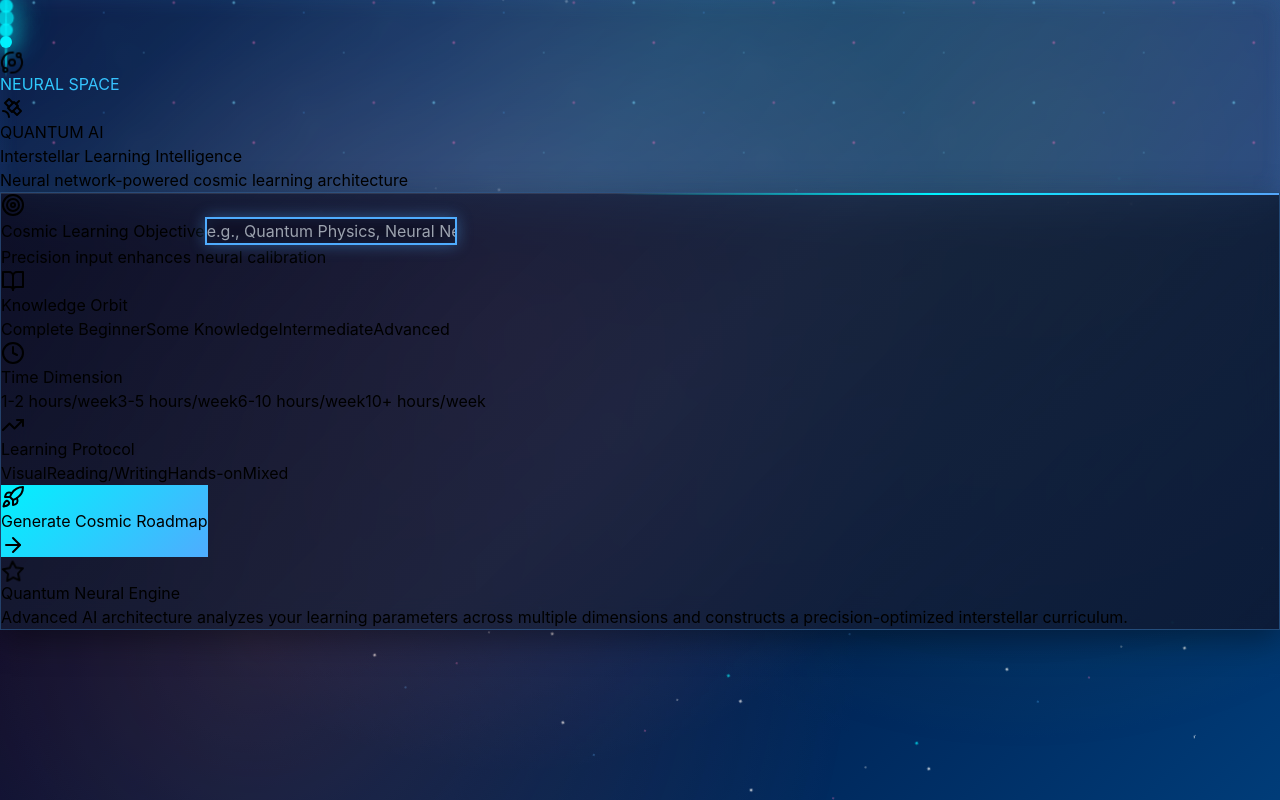
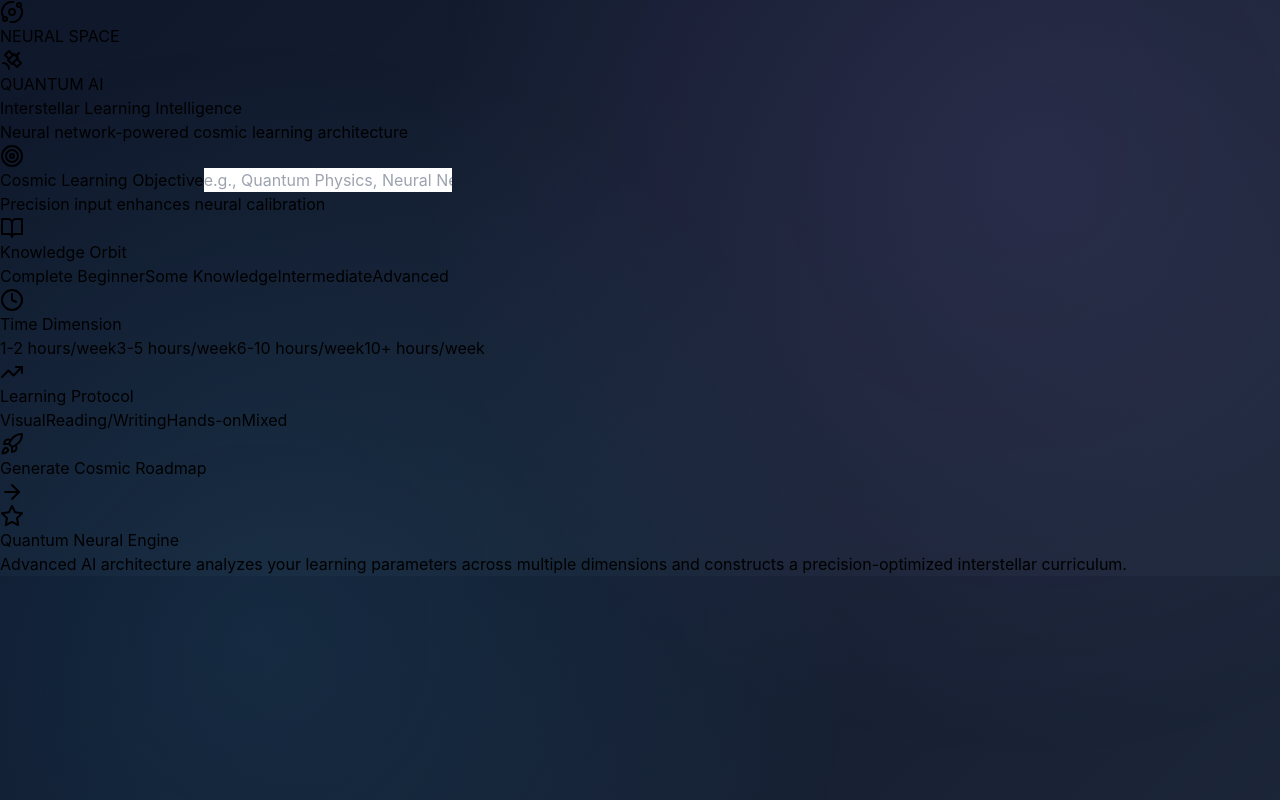
Before and after one commit to LavikaPanwar/ai-course-builder, a React (Vite) app: page / in a window 1280 px wide. Built offline with nearby package versions, Linux system fonts and the light colour scheme.

Commit message:
Update index.css

```diff
--- a/src/index.css
+++ b/src/index.css
@@ -9,16 +9,14 @@
 }
 
 body {
-  font-family: -apple-system, BlinkMacSystemFont, 'Segoe UI', 'Roboto', 'Oxygen',
-    'Ubuntu', 'Cantarell', 'Fira Sans', 'Droid Sans', 'Helvetica Neue',
-    sans-serif;
+  font-family: -apple-system, BlinkMacSystemFont, 'Segoe UI', 'Roboto', sans-serif;
   -webkit-font-smoothing: antialiased;
   -moz-osx-font-smoothing: grayscale;
-  background: linear-gradient(135deg, #000428 0%, #004e92 100%);
+  background: linear-gradient(135deg, #0f172a 0%, #1e293b 100%);
   overflow-x: hidden;
 }
 
-/* 🌌 SPACE BACKGROUND WITH STARS */
+/* 🌌 SUBTLE BACKGROUND */
 body::before {
   content: '';
   position: fixed;
@@ -27,392 +25,96 @@ body::before {
   width: 100%;
   height: 100%;
   background:
-    radial-gradient(2px 2px at 20% 30%, #fff, transparent),
-    radial-gradient(2px 2px at 40% 70%, #fff, transparent),
-    radial-gradient(1px 1px at 90% 40%, #fff, transparent),
-    radial-gradient(1px 1px at 60% 80%, #4facfe, transparent),
-    radial-gradient(2px 2px at 10% 20%, #00f2fe, transparent),
-    radial-gradient(1px 1px at 80% 60%, #ff77c6, transparent);
-  background-size: 200px 200px;
-  animation: starsMove 100s linear infinite;
+    radial-gradient(circle at 20% 80%, rgba(56, 189, 248, 0.1) 0%, transparent 50%),
+    radial-gradient(circle at 80% 20%, rgba(192, 132, 252, 0.1) 0%, transparent 50%);
   pointer-events: none;
-  z-index: -2;
+  z-index: -1;
 }
 
-@keyframes starsMove {
-  0% { transform: translateY(0px) rotate(0deg); }
-  100% { transform: translateY(-200px) rotate(360deg); }
+/* 🎯 PREMIUM CARDS */
+.premium-card {
+  background: rgba(15, 23, 42, 0.7);
+  backdrop-filter: blur(20px);
+  border: 1px solid;
+  border-color: rgba(255, 255, 255, 0.1);
+  box-shadow:
+    0 8px 32px rgba(0, 0, 0, 0.3),
+    inset 0 1px 0 rgba(255, 255, 255, 0.1);
 }
 
-/* 🧠 NEURAL NETWORK ANIMATION */
-body::after {
-  content: '';
-  position: fixed;
-  top: 0;
-  left: 0;
-  width: 100%;
-  height: 100%;
-  background:
-    radial-gradient(circle at 20% 80%, rgba(120, 119, 198, 0.3) 0%, transparent 50%),
-    radial-gradient(circle at 80% 20%, rgba(255, 119, 198, 0.2) 0%, transparent 50%),
-    radial-gradient(circle at 40% 40%, rgba(120, 219, 255, 0.25) 0%, transparent 50%);
-  opacity: 0.6;
-  pointer-events: none;
-  z-index: -1;
-  animation: neuralPulse 8s ease-in-out infinite;
+/* 🎮 PREMIUM INPUTS */
+.premium-input {
+  background: rgba(30, 41, 59, 0.5);
+  border: 1px solid rgba(255, 255, 255, 0.1);
+  backdrop-filter: blur(10px);
+  transition: all 0.3s ease;
 }
 
-@keyframes neuralPulse {
-  0%, 100% {
-    opacity: 0.4;
-    filter: hue-rotate(0deg);
-  }
-  50% {
-    opacity: 0.8;
-    filter: hue-rotate(180deg);
+.premium-input:focus {
+  border-color: rgba(56, 189, 248, 0.5);
+  box-shadow: 0 0 0 3px rgba(56, 189, 248, 0.1);
+  outline: none;
+}
+
+/* ⚡ PREMIUM BUTTON */
+.premium-button {
+  background: linear-gradient(135deg, #06b6d4 0%, #8b5cf6 100%);
+  border: 1px solid rgba(255, 255, 255, 0.1);
+  backdrop-filter: blur(10px);
+  transition: all 0.3s ease;
+}
+
+.premium-button:hover:not(:disabled) {
+  transform: translateY(-1px);
+  box-shadow: 0 8px 25px rgba(6, 182, 212, 0.3);
+}
+
+.premium-button:active:not(:disabled) {
+  transform: translateY(0);
+}
+
+/* 🎨 SMOOTH SCROLLBAR */
+::-webkit-scrollbar {
+  width: 6px;
+}
+
+::-webkit-scrollbar-track {
+  background: rgba(15, 23, 42, 0.8);
+}
+
+::-webkit-scrollbar-thumb {
+  background: linear-gradient(180deg, #06b6d4 0%, #8b5cf6 100%);
+  border-radius: 3px;
+}
+
+::-webkit-scrollbar-thumb:hover {
+  background: linear-gradient(180deg, #0891b2 0%, #7c3aed 100%);
+}
+
+/* 📱 RESPONSIVE FIXES */
+@media (max-width: 768px) {
+  .premium-card {
+    margin: 1rem;
+    padding: 1.5rem;
   }
 }
 
-/* 🚀 CYBER GLOW EFFECTS */
-.cyber-glow {
-  box-shadow:
-    0 0 20px rgba(79, 172, 254, 0.4),
-    0 0 40px rgba(79, 172, 254, 0.3),
-    0 0 60px rgba(79, 172, 254, 0.2),
-    0 0 80px rgba(79, 172, 254, 0.1),
-    inset 0 0 20px rgba(79, 172, 254, 0.1) !important;
+/* 🎯 SHAKE ANIMATION */
+@keyframes shake {
+  0%, 100% { transform: translateX(0); }
+  25% { transform: translateX(-4px); }
+  75% { transform: translateX(4px); }
 }
 
-.neural-glow {
-  box-shadow:
-    0 0 30px rgba(120, 219, 255, 0.5),
-    0 0 60px rgba(120, 219, 255, 0.3),
-    0 0 90px rgba(120, 219, 255, 0.2),
-    inset 0 0 30px rgba(120, 219, 255, 0.1) !important;
-}
-
-.quantum-glow {
-  box-shadow:
-    0 0 25px rgba(255, 119, 198, 0.4),
-    0 0 50px rgba(255, 119, 198, 0.3),
-    0 0 75px rgba(255, 119, 198, 0.2),
-    inset 0 0 25px rgba(255, 119, 198, 0.1) !important;
-}
-
-/* 🌟 TEXT GRADIENTS */
-.text-space-gradient {
-  background: linear-gradient(135deg, #00f2fe 0%, #4facfe 25%, #9d50bb 50%, #ff77c6 75%, #00f2fe 100%);
-  -webkit-background-clip: text;
-  -webkit-text-fill-color: transparent;
-  background-clip: text;
-  background-size: 200% 200%;
-  animation: textShine 3s ease-in-out infinite;
-}
-
-.text-neural-gradient {
-  background: linear-gradient(135deg, #78dbff 0%, #00f2fe 50%, #4facfe 100%);
-  -webkit-background-clip: text;
-  -webkit-text-fill-color: transparent;
-  background-clip: text;
-}
-
-@keyframes textShine {
-  0%, 100% { background-position: 0% 50%; }
-  50% { background-position: 100% 50%; }
-}
-
-/* 🛸 HOLOGRAPHIC EFFECT */
-.holographic {
-  background: linear-gradient(125deg,
-    rgba(79, 172, 254, 0.15) 0%,
-    rgba(120, 219, 255, 0.2) 25%,
-    rgba(255, 119, 198, 0.15) 50%,
-    rgba(157, 80, 187, 0.2) 75%,
-    rgba(79, 172, 254, 0.15) 100%) !important;
-  background-size: 200% 200% !important;
-  animation: hologram 4s ease-in-out infinite !important;
-  position: relative;
-  overflow: hidden;
-  backdrop-filter: blur(10px);
-}
-
-.holographic::before {
-  content: '';
-  position: absolute;
-  top: 0;
-  left: -100%;
-  width: 100%;
-  height: 100%;
-  background: linear-gradient(90deg,
-    transparent,
-    rgba(255, 255, 255, 0.3),
-    transparent);
-  animation: scan 3s linear infinite;
-}
-
-@keyframes hologram {
-  0%, 100% { background-position: 0% 50%; }
-  50% { background-position: 100% 50%; }
-}
-
-@keyframes scan {
-  0% { left: -100%; }
-  100% { left: 100%; }
-}
-
-/* 🧊 CYBER BORDERS */
-.cyber-border {
-  position: relative;
-  border: 1px solid transparent;
-  background: linear-gradient(45deg, #00f2fe, #4facfe, #9d50bb, #ff77c6) border-box;
-  -webkit-mask:
-    linear-gradient(#fff 0 0) padding-box,
-    linear-gradient(#fff 0 0);
-  -webkit-mask-composite: xor;
-  mask-composite: exclude;
-}
-
-.cyber-border::before {
-  content: '';
-  position: absolute;
-  top: -2px;
-  left: -2px;
-  right: -2px;
-  bottom: -2px;
-  background: linear-gradient(45deg, #00f2fe, #4facfe, #9d50bb, #ff77c6);
-  z-index: -1;
-  border-radius: inherit;
-  animation: borderRotate 4s linear infinite;
-  filter: blur(10px);
-  opacity: 0.7;
-}
-
-@keyframes borderRotate {
-  0% { transform: rotate(0deg); }
-  100% { transform: rotate(360deg); }
-}
-
-/* 🌠 PARTICLE FIELD */
-.particle-field::before {
-  content: '';
-  position: absolute;
-  top: 0;
-  left: 0;
-  width: 100%;
-  height: 100%;
-  background-image:
-    radial-gradient(2px 2px at 20px 30px, rgba(120, 219, 255, 0.8), transparent),
-    radial-gradient(2px 2px at 40px 70px, rgba(255, 119, 198, 0.6), transparent),
-    radial-gradient(1px 1px at 90px 40px, rgba(79, 172, 254, 0.7), transparent),
-    radial-gradient(1px 1px at 130px 80px, rgba(120, 219, 255, 0.6), transparent),
-    radial-gradient(2px 2px at 160px 30px, rgba(255, 119, 198, 0.5), transparent);
-  background-repeat: repeat;
-  background-size: 200px 100px;
-  animation: particlesFloat 20s linear infinite;
-  pointer-events: none;
-  z-index: 1;
-}
-
-@keyframes particlesFloat {
-  0% { transform: translateY(0px) translateX(0px); }
-  100% { transform: translateY(-100px) translateX(50px); }
-}
-
-/* 🎮 FUTURISTIC SCROLLBAR */
-::-webkit-scrollbar {
-  width: 8px;
-}
-
-::-webkit-scrollbar-track {
-  background: rgba(15, 15, 35, 0.8);
-  border-radius: 4px;
-}
-
-::-webkit-scrollbar-thumb {
-  background: linear-gradient(180deg, #00f2fe 0%, #4facfe 50%, #9d50bb 100%);
-  border-radius: 4px;
-  border: 1px solid rgba(79, 172, 254, 0.3);
-}
-
-::-webkit-scrollbar-thumb:hover {
-  background: linear-gradient(180deg, #4facfe 0%, #9d50bb 50%, #00f2fe 100%);
-}
-
-/* ⚡ CYBER BUTTONS */
-.btn-cyber {
-  position: relative;
-  overflow: hidden;
-  transition: all 0.3s ease;
-  background: linear-gradient(135deg, #00f2fe 0%, #4facfe 50%, #9d50bb 100%) !important;
-  background-size: 200% 200% !important;
-  animation: buttonGlow 2s ease-in-out infinite;
-}
-
-.btn-cyber::before {
-  content: '';
-  position: absolute;
-  top: 0;
-  left: -100%;
-  width: 100%;
-  height: 100%;
-  background: linear-gradient(90deg, transparent, rgba(255, 255, 255, 0.4), transparent);
-  transition: left 0.5s ease;
-}
-
-.btn-cyber:hover::before {
-  left: 100%;
-}
-
-.btn-cyber:active {
-  transform: scale(0.98);
-}
-
-@keyframes buttonGlow {
-  0%, 100% { background-position: 0% 50%; }
-  50% { background-position: 100% 50%; }
-}
-
-/* 🧪 NEURAL NODES */
-.neural-node {
-  position: relative;
-  width: 12px;
-  height: 12px;
-  background: #00f2fe;
-  border-radius: 50%;
-  box-shadow:
-    0 0 20px #00f2fe,
-    0 0 40px #00f2fe;
-  animation: nodePulse 2s ease-in-out infinite;
-}
-
-.neural-node::before, .neural-node::after {
-  content: '';
-  position: absolute;
-  width: 2px;
-  height: 30px;
-  background: linear-gradient(to bottom, transparent, #00f2fe, transparent);
-  animation: nodeConnect 3s ease-in-out infinite;
-}
-
-.neural-node::before {
-  top: -30px;
-  left: 50%;
-  transform: translateX(-50%);
-}
-
-.neural-node::after {
-  bottom: -30px;
-  left: 50%;
-  transform: translateX(-50%);
-}
-
-@keyframes nodePulse {
-  0%, 100% {
-    transform: scale(1);
-    opacity: 1;
-  }
-  50% {
-    transform: scale(1.3);
-    opacity: 0.7;
-  }
-}
-
-@keyframes nodeConnect {
-  0%, 100% { opacity: 0.3; }
-  50% { opacity: 1; }
-}
-
-/* 🪐 QUANTUM STATES */
-.quantum-state {
-  animation: quantumSuperposition 3s ease-in-out infinite;
-}
-
-@keyframes quantumSuperposition {
-  0%, 100% {
-    opacity: 1;
-    transform: translateY(0px) rotate(0deg);
-  }
-  33% {
-    opacity: 0.7;
-    transform: translateY(-5px) rotate(5deg);
-  }
-  66% {
-    opacity: 0.9;
-    transform: translateY(5px) rotate(-5deg);
-  }
-}
-
-/* 📡 DATA STREAM */
-.data-stream {
-  position: relative;
-  overflow: hidden;
-}
-
-.data-stream::after {
-  content: '';
-  position: absolute;
-  top: 0;
-  left: 0;
-  width: 100%;
-  height: 2px;
-  background: linear-gradient(90deg, transparent, #00f2fe, #4facfe, #9d50bb, transparent);
-  animation: dataFlow 2s linear infinite;
-}
-
-@keyframes dataFlow {
-  0% { transform: translateX(-100%); }
-  100% { transform: translateX(100%); }
-}
-
-/* 🎯 CYBER INPUTS */
-.cyber-input {
-  background: rgba(15, 15, 35, 0.6) !important;
-  border: 2px solid #4facfe !important;
-  backdrop-filter: blur(10px);
-  box-shadow:
-    0 0 15px rgba(79, 172, 254, 0.4),
-    inset 0 0 15px rgba(79, 172, 254, 0.1) !important;
-  transition: all 0.3s ease !important;
-}
-
-.cyber-input:focus {
-  border-color: #00f2fe !important;
-  box-shadow:
-    0 0 25px rgba(0, 242, 254, 0.6),
-    inset 0 0 25px rgba(0, 242, 254, 0.2) !important;
-}
-
-/* 🪐 SPACE CARD EFFECT */
-.space-card {
-  background: linear-gradient(135deg,
-    rgba(15, 15, 35, 0.8) 0%,
-    rgba(26, 26, 46, 0.7) 50%,
-    rgba(15, 15, 35, 0.8) 100%) !important;
-  backdrop-filter: blur(15px);
-  border: 1px solid rgba(79, 172, 254, 0.3);
-  box-shadow:
-    0 8px 32px rgba(0, 0, 0, 0.4),
-    inset 0 1px 0 rgba(255, 255, 255, 0.1);
-}
-
-/* Responsive fixes */
-@media (max-width: 768px) {
-  .cyber-glow,
-  .neural-glow,
-  .quantum-glow {
-    box-shadow:
-      0 0 15px rgba(79, 172, 254, 0.3),
-      0 0 30px rgba(79, 172, 254, 0.2),
-      inset 0 0 15px rgba(79, 172, 254, 0.1) !important;
-  }
-}
-
-/* Shake animation for errors */
-@keyframes shake {
-  0%, 100% { transform: translateX(0); }
-  25% { transform: translateX(-5px); }
-  75% { transform: translateX(5px); }
-}
 .shake-animation {
   animation: shake 0.3s ease-in-out;
 }
+
+/* ✨ GLOW EFFECTS */
+.text-glow {
+  text-shadow: 0 0 20px rgba(56, 189, 248, 0.5);
+}
+
+.border-glow {
+  box-shadow: 0 0 15px rgba(56, 189, 248, 0.3);
+}
```
